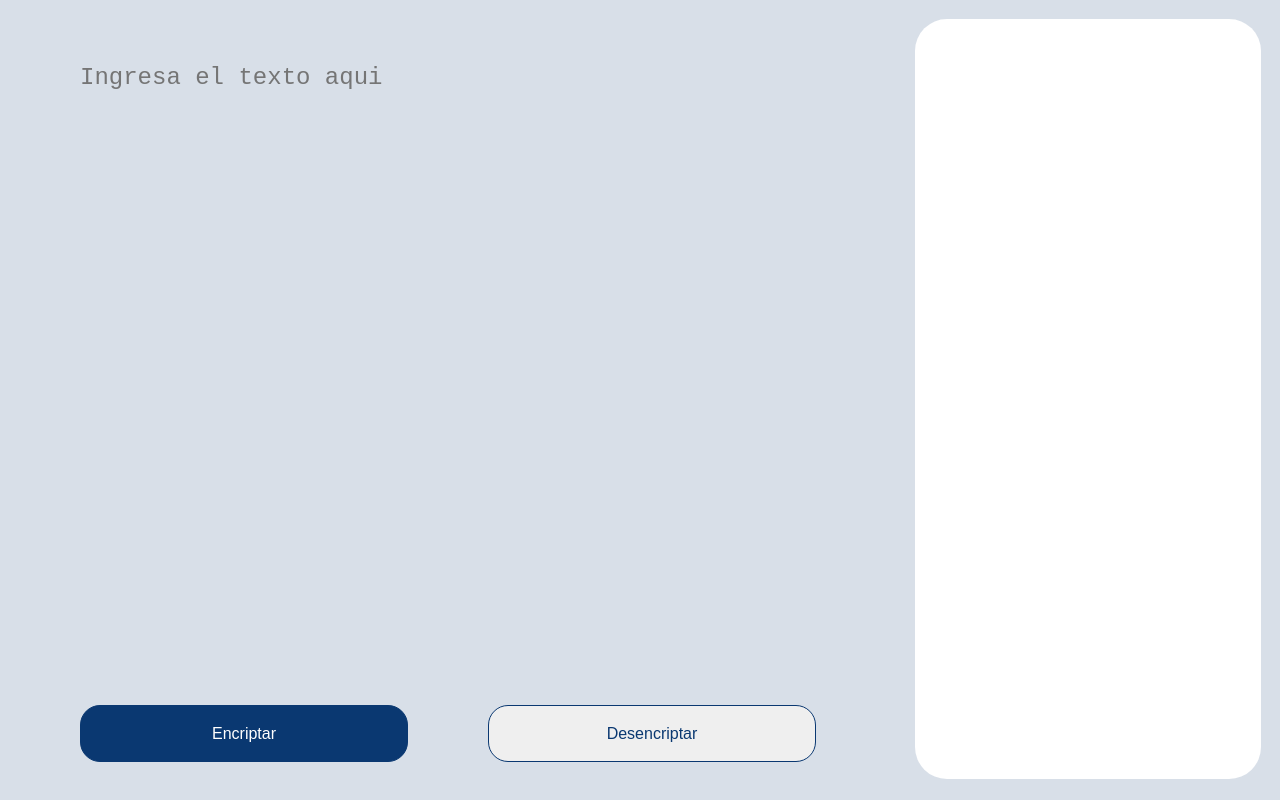
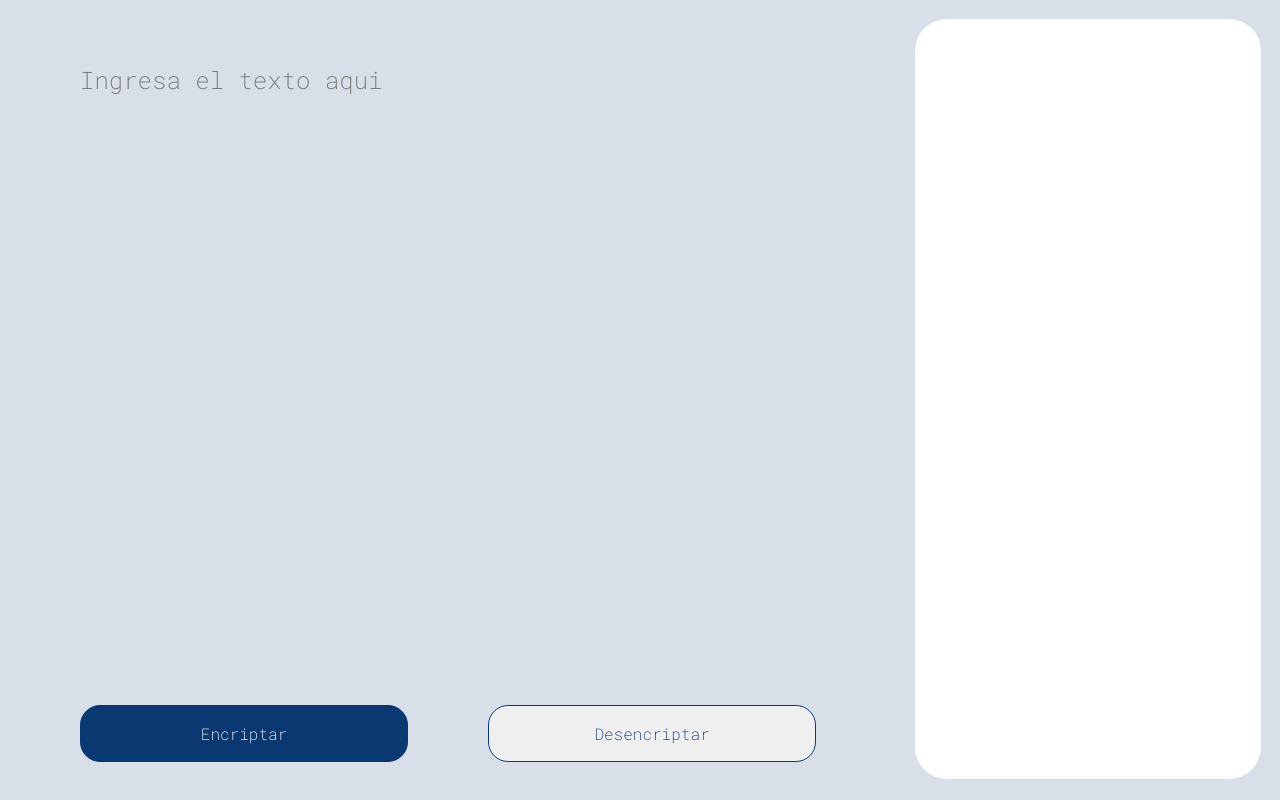
Before and after one commit to UltimateLyc/text-encrypter, a plain HTML site: page index.html in a window 1280 px wide. Drawn offline with Linux system fonts and the light colour scheme.

Commit message:
chaged font family

```diff
--- a/index.html
+++ b/index.html
@@ -9,6 +9,11 @@
     <link rel="shortcut icon" href="./src/assets/images/favicon.ico" type="image/x-icon">
     <link rel="stylesheet" href="./src/styles/reset.css">
     <link rel="stylesheet" href="./src/styles/styles.css">
+
+    <!-- fonts -->
+    <link rel="preconnect" href="https://fonts.googleapis.com">
+    <link rel="preconnect" href="https://fonts.gstatic.com" crossorigin>
+    <link href="https://fonts.googleapis.com/css2?family=Roboto+Mono:wght@200&display=swap" rel="stylesheet">
 
     <!-- JavaScript -->
     <script  defer src="./src/js/index.js"></script>
--- a/src/styles/styles.css
+++ b/src/styles/styles.css
@@ -1,3 +1,7 @@
+*{
+    font-family: 'Roboto Mono', monospace;
+}
+
 body{
     background: #D8DFE8;
 }
```
